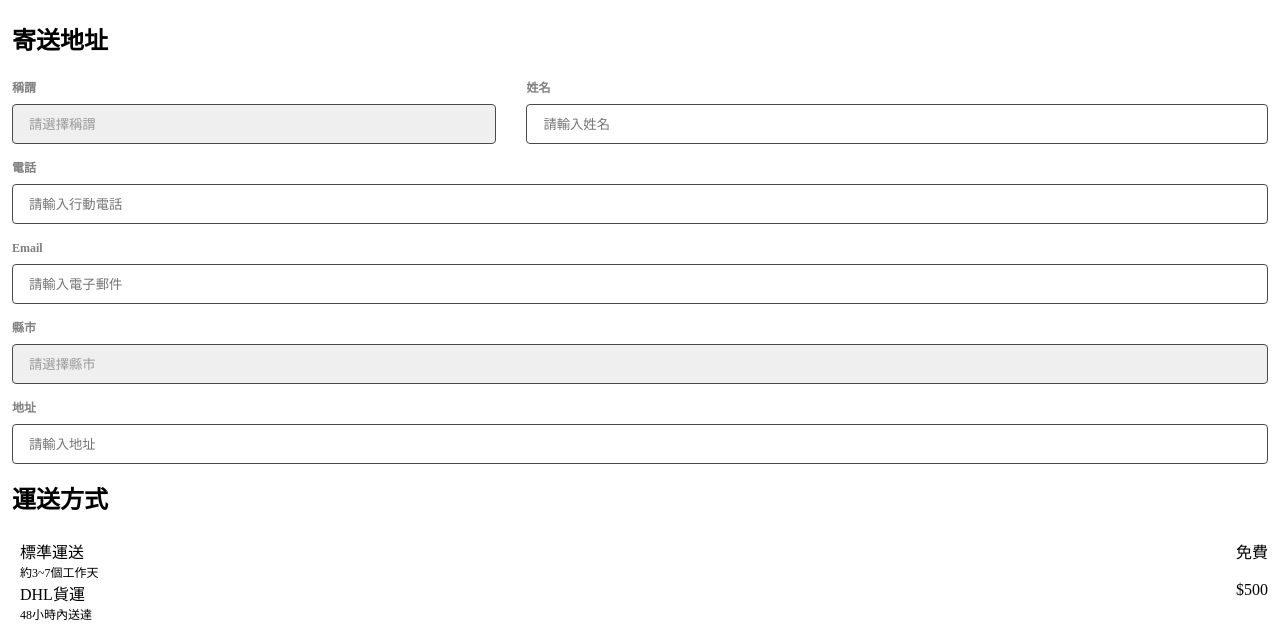
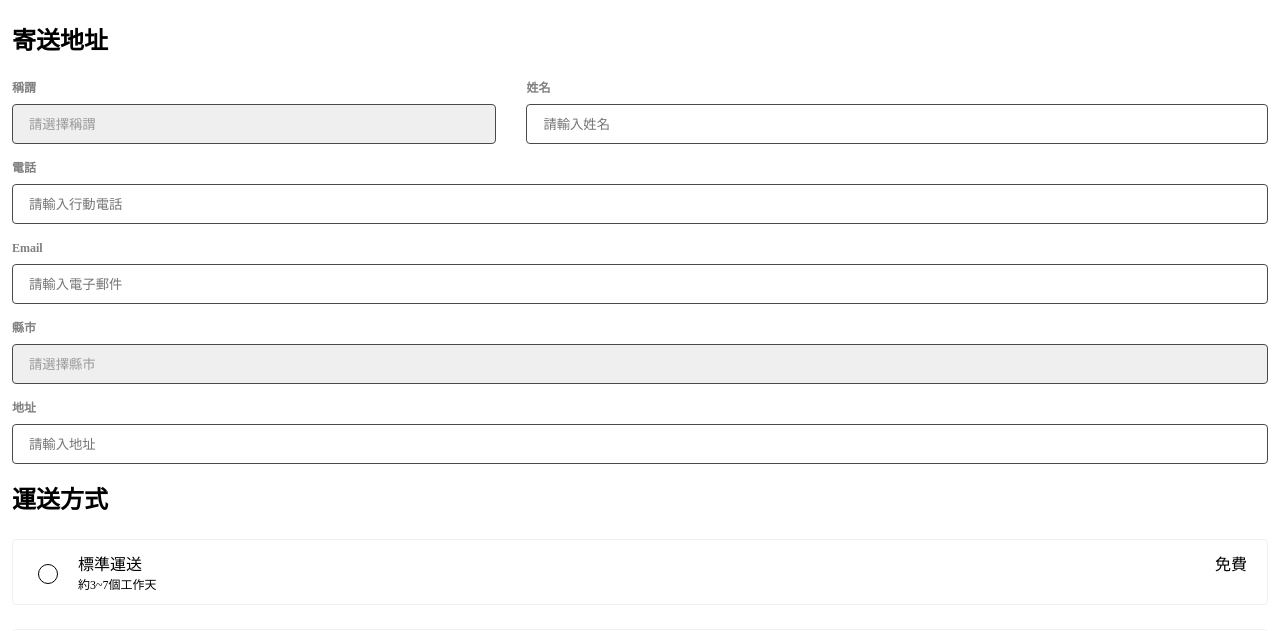
Before and after one commit to ga686/ac_shop, a website built with webpack: page index.html in a window 1280 px wide. Shown: the part 161-792 px from the top of the page. Built offline with nearby package versions, Linux system fonts and the light colour scheme; files whose address does not match are found by name.

Commit message:
新增運送方式css

```diff
--- a/src/scss/main.scss
+++ b/src/scss/main.scss
@@ -10,6 +10,8 @@ $placeholder-color: #999999;
 $select-color:#2A2A2A;
 $btn-next-bg:#F67599;
 $container-border:1px solid #F0F0F5;
+$radio-bg:#fff;
+$radio-shadow:inset 0px 0px 5px black;
 
 
 // common
@@ -190,11 +192,13 @@ $container-border:1px solid #F0F0F5;
             &::placeholder{color: $placeholder-color;}
           }
         }
-
-
       }
-
-
+      &_address{
+        padding: 11px 20px;
+        border: $container-border;
+        border-radius: 4px;
+        margin-bottom: 24px;
+      }
     }
   }
 
@@ -218,6 +222,17 @@ $container-border:1px solid #F0F0F5;
       &_delivery, &_total{
         padding: 18px 0;
       }
+    }
+  }
+
+  input[type="radio"]{
+    margin-right: 20px;
+    border: 1px solid black;
+    background: $radio-bg;
+    @include rectangle(20px, 20px);
+    border-radius: 50%;
+    &:active{
+      box-shadow: $radio-shadow;
     }
   }
 }
```
Also changed, not shown: dist/all.css.
